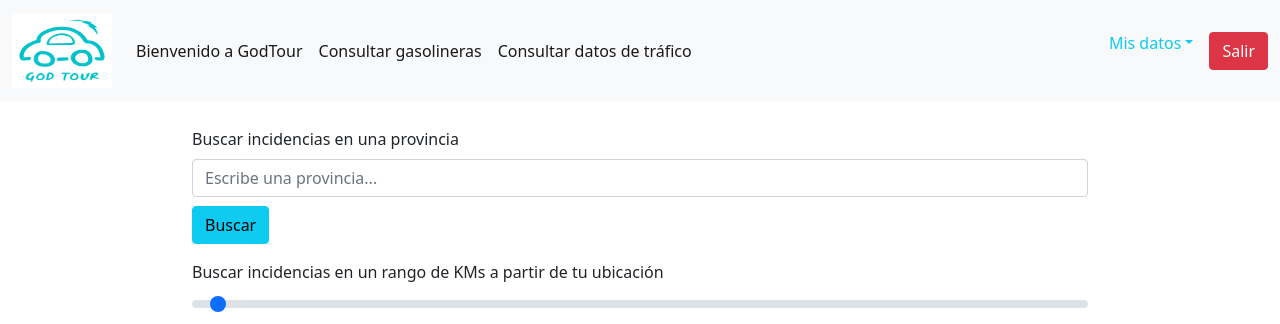
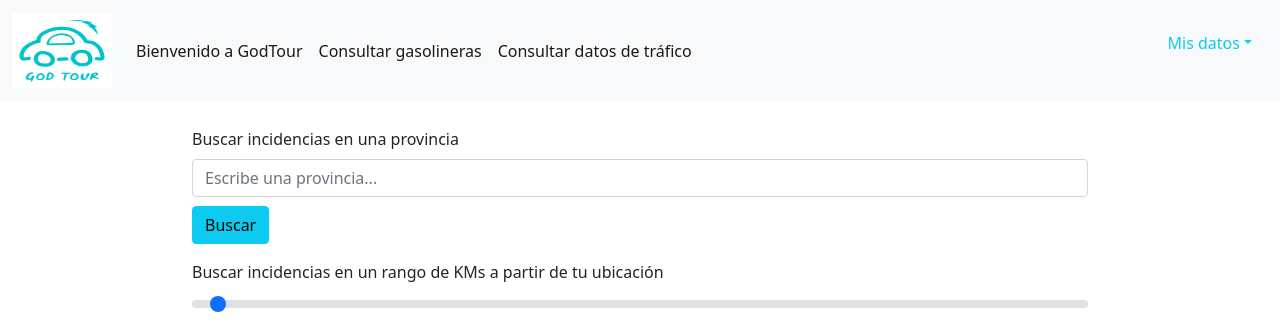
Before and after one commit to xmariia55x/GodTour, a Flask app: page /app/trafico in a window 1280 px wide. Shown: the top 324 px of the page. Run offline with Flask 2, Linux system fonts and the light colour scheme; some libraries are stand-ins or nearby versions.

Commit message:
He puesto el boton de salir en el dropdown de mis datos

```diff
--- a/APP/templates/base.html
+++ b/APP/templates/base.html
@@ -48,10 +48,12 @@
                                     <div class="dropdown-divider"></div>
                                     <a href="/app/trayectos/usuarios/creados/{{session['id']}}" class="dropdown-item">Mis viajes publicados</a>
                                     <a href="/app/trayectos/usuarios/contratados/{{session['id']}}" class="dropdown-item">Mis viajes contratados</a>
+                                    <div class="dropdown-divider"></div>
+                                    <a class="dropdown-item" onclick="signOut()" role="button">Salir</a>
                                 </div>
                             </ul>
                         </div>
-                        <a class="btn btn-danger" onclick="signOut()" role="button">Salir</a>
+
                     </div>
                     {% endblock %}
                 </div>
```
